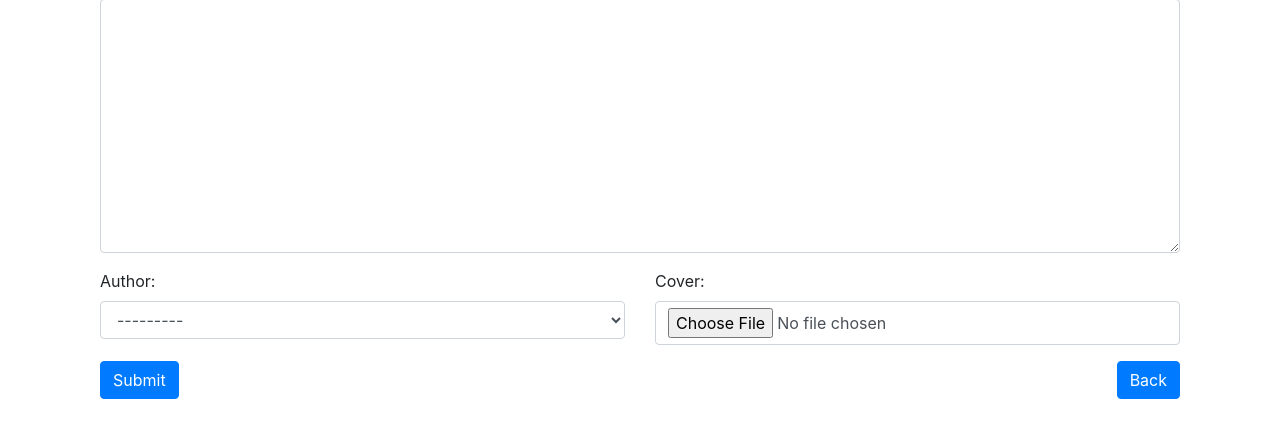
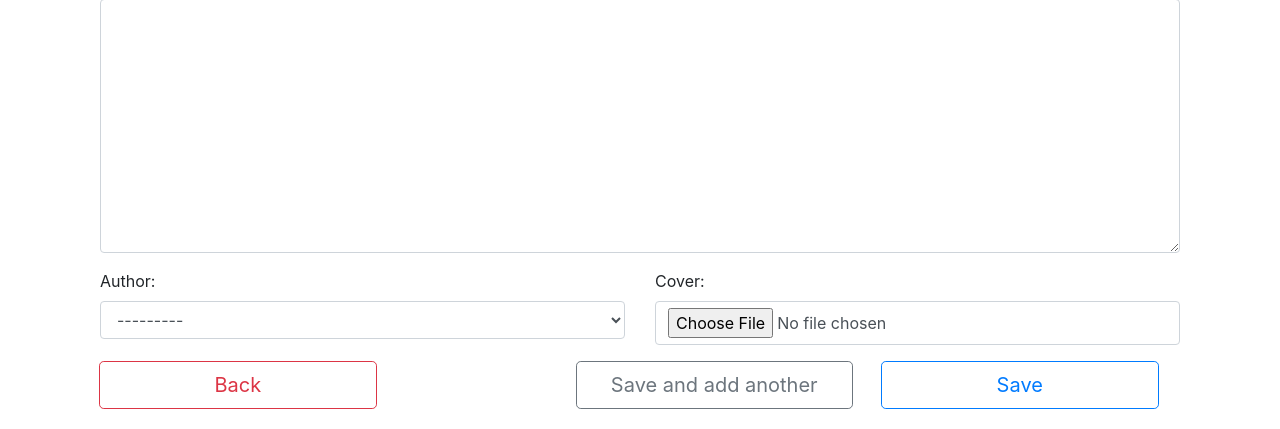
Before and after one commit to saleandjelkovic/cherry_vezba, a Django app: page /dashboard/enter_new_book in a window 1280 px wide. Shown: the part 563-992 px from the top of the page. Before the commit the page ends 962 px from the top, so only its background shows below. Run offline with Django 3.2, Linux system fonts and the light colour scheme; data that the repository does not hold is empty; parts of the project's set-up code (start-up, migrations or seed data) failed here and were passed over; some libraries are stand-ins or nearby versions.

Commit message:
added save and create a new one functionality

```diff
--- a/books/static/css/custom.css
+++ b/books/static/css/custom.css
@@ -0,0 +1,7 @@
+.custom_buttons {
+	padding: 0 0 20px 0;
+}
+
+.custom_buttons a, button {
+	margin: 0 14px;
+}
--- a/books/templates/books/enter_new_book.html
+++ b/books/templates/books/enter_new_book.html
@@ -9,9 +9,11 @@
 		<form method="post" novalidate enctype="multipart/form-data">
 			{% csrf_token %}
 			{% include 'includes/bs4_form.html' with form=form %}
-
-			<button type="submit" class="btn btn-primary">Submit</button>
-			<a href="./" class="btn btn-primary btn-xl page-scroll float-right">Back</a>
+			<div class="row custom_buttons">
+				<a href="./" class="btn btn-outline-danger page-scroll btn-lg col-md-3">Back</a>
+				<button type="submit" class="btn btn-outline-secondary btn-lg col-md-3 offset-md-2" name="save_and_add_another">Save and add another</button>
+				<button type="submit" class="btn btn-outline-primary btn-lg col-md-3">Save</button>
+			</div>
 		</form>
 	</div>
 {% endblock %}
--- a/books/views.py
+++ b/books/views.py
@@ -29,7 +29,10 @@ def enter_new_book(request):
 		form = BookForm(request.POST, request.FILES)
 		if (form.is_valid()):
 			form.save()
-			return redirect('dashboard:dashboard')
+			if ('save_and_add_another' in request.POST):
+				return redirect('dashboard:enter_new_book')
+			else:
+				return redirect('dashboard:dashboard')
 	else:
 		form = BookForm()
 
```
Also changed, not shown: cherry_app/media/cover_image/Aktien_Buch_fr_Beginner-OPTI_GKGWG7O.jpg (added), cherry_app/media/cover_image/Aktien_Buch_fr_Beginner-OPTI_mSLVrZH.jpg (added), cherry_app/media/cover_image/cover1_nI2PJ69.jpg (added), cherry_app/media/cover_image/cover1_xcblANx.jpg (added), cherry_app/media/cover_image/eCover_CHFG4Vk.jpg (added), cherry_app/media/cover_image/newplot_2_PKgo2WF.png (added), cherry_app/media/cover_image/newplot_2_Shz7B1F.png (added), cherry_app/media/cover_image/newplot_2_ngbC63C.png (added), cherry_app/media/cover_image/newplot_G9rg8E3.png (added), 1 other file.
